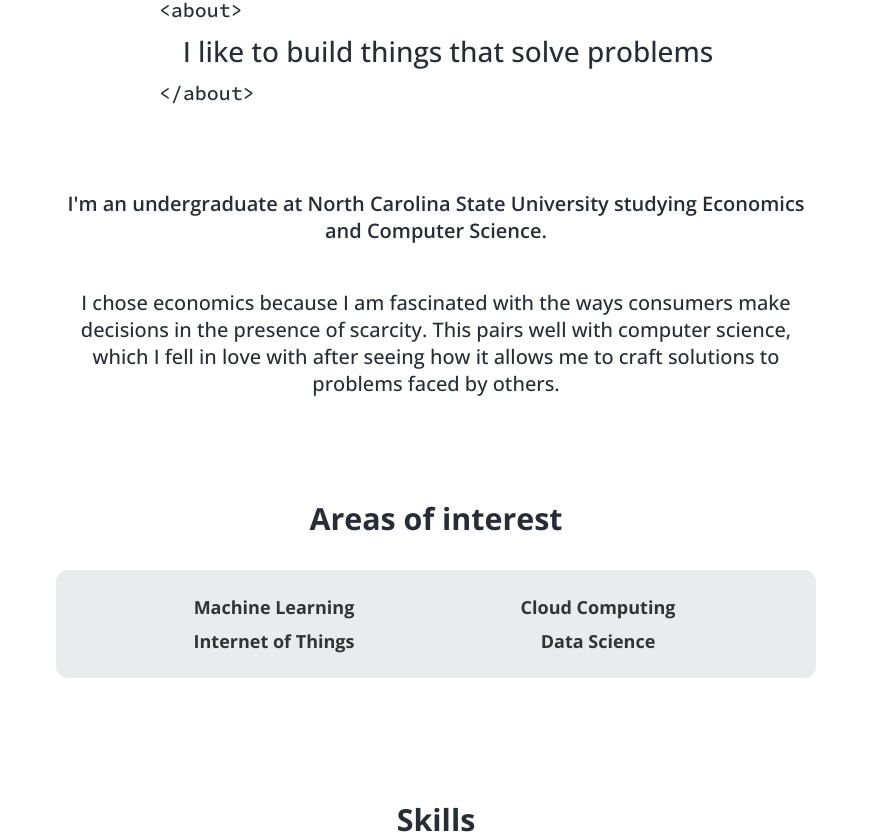
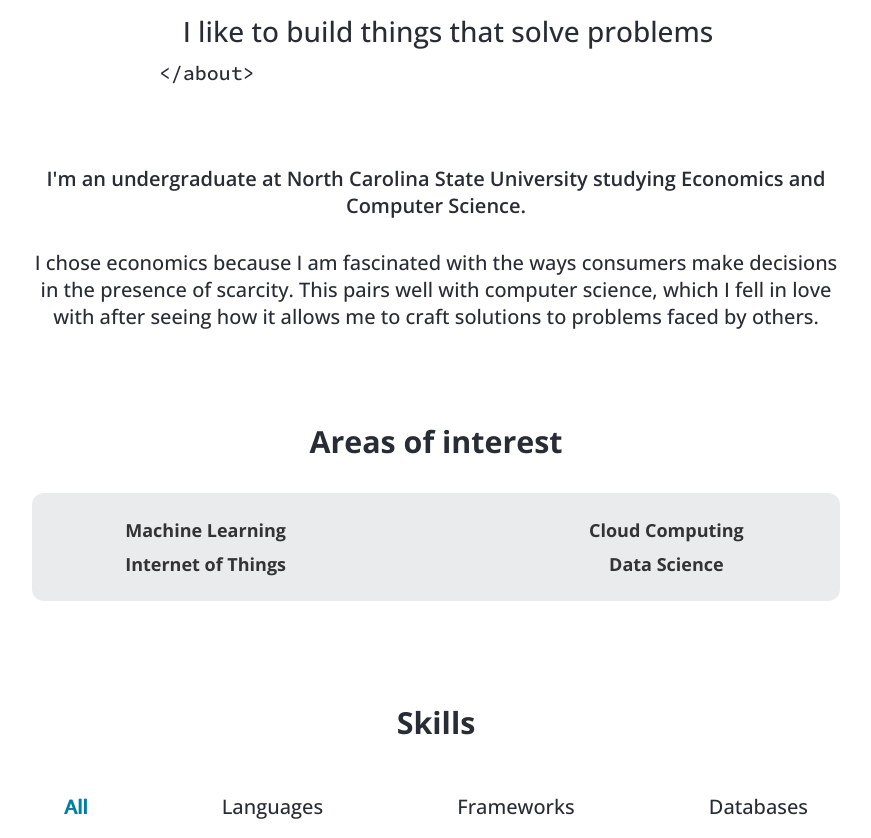
Before and after one commit to christiannnc/my-site, a React (Create React App) app: page / in a window 1280 px wide. Shown: the part 1702-2540 px from the top of the page, without its empty margins (204-1075 px from the left). Built offline with nearby package versions, Linux system fonts and the light colour scheme.

Commit message:
added responsiveness to most components

```diff
--- a/src/components/TechnicalSkills.js
+++ b/src/components/TechnicalSkills.js
@@ -10,30 +10,57 @@ export default function TechnicalSkills() {
 
             <div className="skills-selector-container">
                 <div className="skills-category-selector">
+                    <div className="category-label-container">
                         <label
-                        className="category-label"
+                            className={
+                                selectedCategory === "all"
+                                    ? "category-label selected"
+                                    : "category-label"
+                            }
                             onClick={(e) => setSelectedCategory("all")}
                         >
                             All
                         </label>
+                    </div>
+
+                    <div className="category-label-container">
                         <label
-                        className="category-label"
+                            className={
+                                selectedCategory === "languages"
+                                    ? "category-label selected"
+                                    : "category-label"
+                            }
                             onClick={(e) => setSelectedCategory("languages")}
                         >
                             Languages
                         </label>
+                    </div>
+
+                    <div className="category-label-container">
                         <label
-                        className="category-label"
+                            className={
+                                selectedCategory === "frameworks"
+                                    ? "category-label selected"
+                                    : "category-label"
+                            }
                             onClick={(e) => setSelectedCategory("frameworks")}
                         >
                             Frameworks
                         </label>
+                    </div>
+
+                    <div className="category-label-container">
                         <label
-                        className="category-label"
+                            className={
+                                selectedCategory === "databases"
+                                    ? "category-label selected"
+                                    : "category-label"
+                            }
                             onClick={(e) => setSelectedCategory("databases")}
                         >
                             Databases
                         </label>
+                    </div>
                 </div>
             </div>
 
--- a/src/css/about.css
+++ b/src/css/about.css
@@ -1,4 +1,5 @@
 @import url("https://fonts.googleapis.com/css2?family=Source+Code+Pro:wght@400;500;600;700&display=swap");
+
 .about-section {
     display: flex;
     flex-direction: column;
@@ -35,8 +36,7 @@
     flex-direction: column;
     justify-content: center;
     align-items: center;
-    max-width: 75%;
-    padding: 20px;
+    max-width: 80%;
 }
 
 .education-label {
@@ -79,7 +79,7 @@
 
 .interest-list {
     display: grid;
-    grid-template-columns: 25% 25%;
+    grid-template-columns: 40% 40%;
     column-gap: 20%;
     justify-content: center;
     background-color: #e9ebed;
@@ -113,7 +113,6 @@
 .about-description {
     font-weight: 500;
     font-size: 28px;
-    text-align: center;
     margin-top: 10px;
     margin-bottom: 10px;
     margin-left: 24px;
@@ -121,11 +120,76 @@
 
 .about-detailed {
     font-size: 20px;
-    margin-top: 25px;
     font-weight: 500;
     width: 80%;
+    margin-bottom: 10px;
 }
 
 .condensed {
     font-weight: 600;
 }
+
+@media (max-width: 900px) {
+    .interest {
+        font-size: 16px;
+    }
+
+    .about-description {
+        font-size: 22px;
+    }
+
+    .about-quote {
+        font-size: 38px;
+    }
+}
+
+@media (max-width: 750px) {
+    .about-description-container {
+        margin: 40px;
+        margin-top: 50px;
+    }
+    .about-description {
+        font-size: 20px;
+    }
+
+    .about-tag {
+        font-size: 16px;
+    }
+
+    .about-detailed {
+        font-size: 20px;
+    }
+}
+
+@media (max-width: 610px) {
+    .about-quote {
+        font-size: 36px;
+    }
+    .about-description-container {
+        margin: 20px;
+        margin-top: 50px;
+    }
+
+    .about-description {
+        font-size: 18px;
+    }
+
+    .about-tag {
+        font-size: 14px;
+    }
+
+    .about-detailed {
+        font-size: 18px;
+    }
+
+    .interest-list {
+        grid-template-columns: 60%;
+        row-gap: 10px;
+        width: 75%;
+    }
+
+    .headshot-img {
+        width: 250px;
+        height: 250px;
+    }
+}
--- a/src/css/contact.css
+++ b/src/css/contact.css
@@ -18,7 +18,7 @@
     align-items: center;
     width: 50%;
     border-style: none;
-    background-color: #003049;
+    background-color: #007ea7;
     border-radius: 14px;
     padding: 25px;
 }
@@ -38,3 +38,13 @@
     font-weight: 600;
     text-decoration: underline;
 }
+
+@media (max-width: 900px) {
+    .contact-link {
+        font-size: 18px;
+    }
+
+    .form-container {
+        padding: 20px;
+    }
+}
--- a/src/css/technicalSkills.css
+++ b/src/css/technicalSkills.css
@@ -24,8 +24,6 @@
     display: flex;
     justify-content: space-between;
     width: 100%;
-    padding-left: 20px;
-    padding-right: 20px;
     margin-top: 12px;
 }
 
@@ -36,8 +34,13 @@
 }
 
 .category-label:hover {
-    font-weight: 800;
+    text-shadow: 1px 0 0;
     text-decoration: underline;
+}
+
+.selected {
+    text-shadow: 1px 0 0;
+    color: #007ea7;
 }
 
 .skills-container {
@@ -48,6 +51,7 @@
     width: 50%;
     justify-content: space-evenly;
     flex-direction: row;
+    margin-top: 10px;
 }
 
 .skill-card {
@@ -66,3 +70,25 @@
 .skill-icon {
     color: var(--skill-icon-color);
 }
+
+@media (max-width: 900px) {
+    .category-label {
+        font-size: 18px;
+    }
+}
+
+@media (max-width: 750px) {
+    .skill-label {
+        font-size: 14px;
+    }
+
+    .category-label {
+        font-size: 16px;
+    }
+}
+
+@media (max-width: 610px) {
+    .skills-container {
+        margin-top: 25px;
+    }
+}
```
Lines whose indentation alone changed are shown as unchanged.
